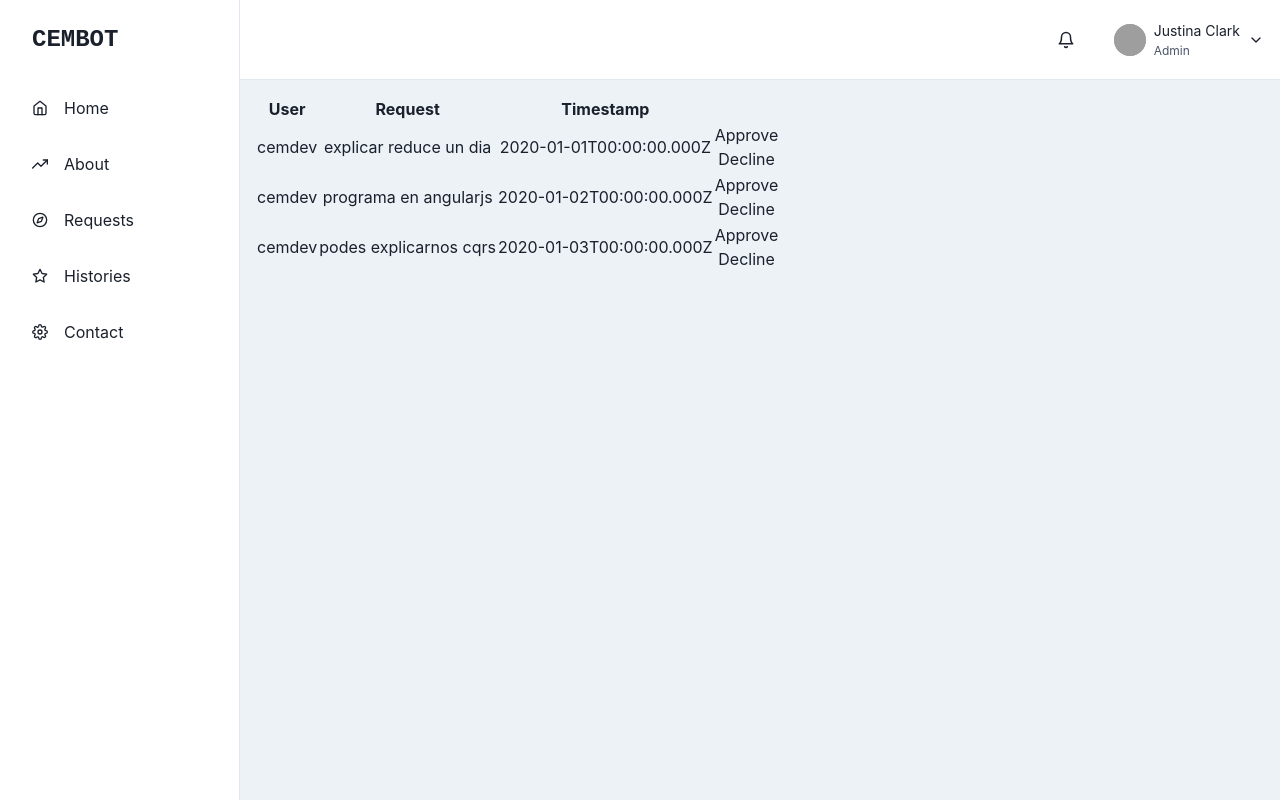
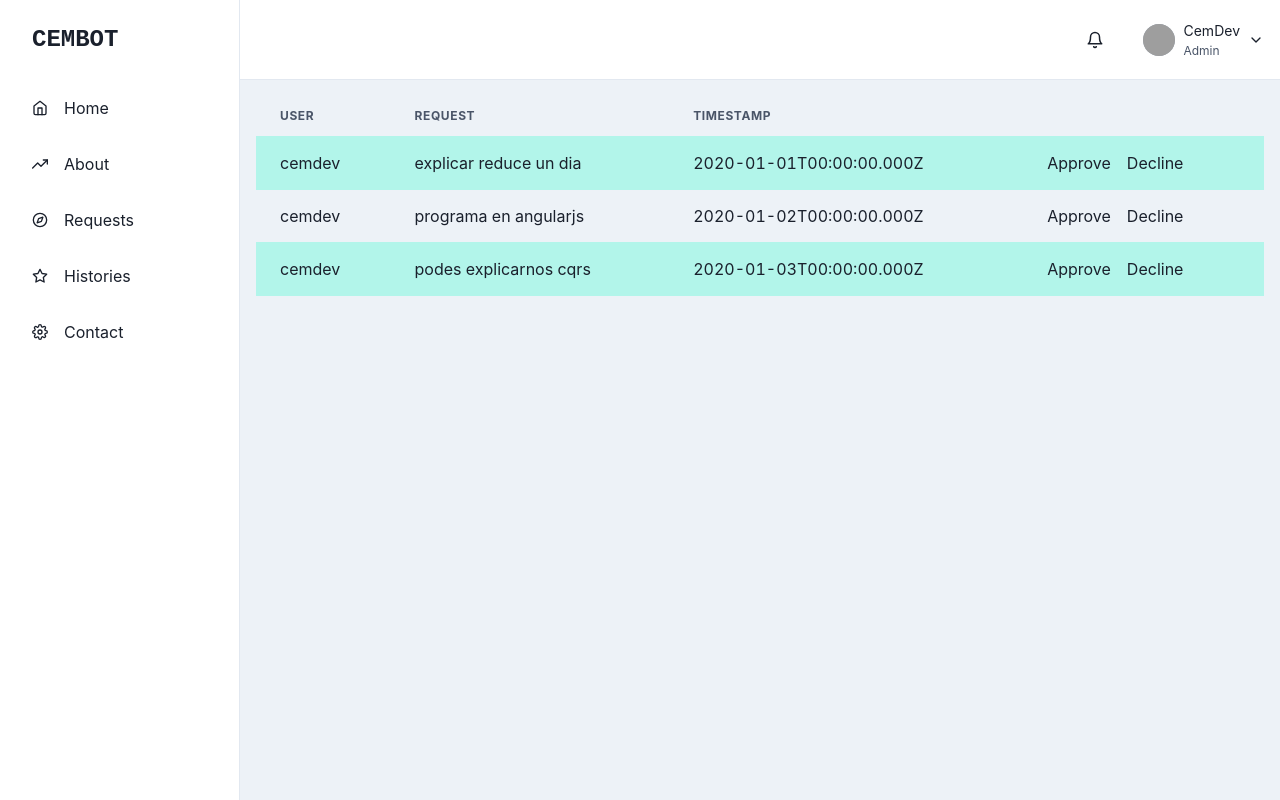
Before and after one commit to cesmunoz/cemdev-twitch, a React (Vite) app in the folder apps/client/: page /requests in a window 1280 px wide. Built offline with nearby package versions, Linux system fonts and the light colour scheme; grey boxes are pictures that could not be loaded.

Commit message:
fix: remove unnecesary components since we are usign chakra

```diff
--- a/apps/client/src/components/Common/Table/TableBody/TableRowItem/index.tsx
+++ /dev/null
@@ -1,34 +0,0 @@
-/* eslint-disable import/no-extraneous-dependencies */
-import TableRowItemActions from '../TableRowItemActions';
-
-function TableRowItem({
-  keys,
-  item,
-}: {
-  keys: any;
-  item: any;
-}) {
-  const titleKeys = keys.filter((key: any) => !key.action);
-  const actions = keys.filter((key: any) => key.action);
-
-  return (
-    <tr className="bg-white border-b dark:bg-gray-800 dark:border-gray-700 text-left">
-      {titleKeys.map((key: any) => (
-        <td
-          key={`${item.id}-${key.key}`}
-          className="py-4 px-6 text-sm font-medium text-gray-900 whitespace-nowrap"
-        >
-          {item[key.key]}
-        </td>
-      ))}
-      {actions.length > 0 && (
-        <TableRowItemActions
-          actions={actions}
-          itemId={item.id}
-        />
-      )}
-    </tr>
-  );
-}
-
-export default TableRowItem;
--- a/apps/client/src/components/Common/Table/TableBody/TableRowItemActions/index.tsx
+++ /dev/null
@@ -1,25 +0,0 @@
-/* eslint-disable jsx-a11y/no-static-element-interactions */
-/* eslint-disable jsx-a11y/click-events-have-key-events */
-function TableRowItemActions({
-  actions,
-  itemId,
-}: {
-  actions: any;
-  itemId: any;
-}) {
-  return (
-    <td className="flex py-4 px-6 text-sm font-medium text-left whitespace-nowrap">
-      {actions.map((action: any) => (
-        <div
-          key={action.action}
-          onClick={() => action.action(itemId)}
-          className="flex-1 cursor-pointer text-blue-600 hover:text-blue-900 dark:text-blue-500 dark:hover:underline"
-        >
-          {action.title}
-        </div>
-      ))}
-    </td>
-  );
-}
-
-export default TableRowItemActions;
--- a/apps/client/src/components/Common/Table/TableBody/index.tsx
+++ /dev/null
@@ -1,40 +0,0 @@
-/* eslint-disable import/no-extraneous-dependencies */
-import PropTypes from 'prop-types';
-import TableRowItem from './TableRowItem';
-
-function TableBody({
-  keys,
-  items,
-}: {
-  keys: any;
-  items?: any;
-}) {
-  return (
-    <tbody>
-      {items.map((item: any) => (
-        <TableRowItem
-          key={item.id}
-          keys={keys}
-          item={item}
-        />
-      ))}
-    </tbody>
-  );
-}
-
-TableBody.propTypes = {
-  keys: PropTypes.arrayOf(
-    PropTypes.shape({
-      key: PropTypes.string.isRequired,
-      title: PropTypes.string.isRequired,
-    }),
-  ).isRequired,
-  // eslint-disable-next-line react/forbid-prop-types
-  // items: PropTypes.arrayOf(PropTypes.object.isRequired),
-};
-
-TableBody.defaultProps = {
-  items: [],
-};
-
-export default TableBody;
--- a/apps/client/src/components/Common/Table/TableHeader/TableHeaderItem/index.tsx
+++ /dev/null
@@ -1,19 +0,0 @@
-/* eslint-disable import/no-extraneous-dependencies */
-import PropTypes from 'prop-types';
-
-function TableHeaderItem({ title }: { title: any }) {
-  return (
-    <th
-      scope="col"
-      className="py-3 px-6 text-xs font-medium tracking-wider text-left text-gray-700 uppercase dark:text-gray-400"
-    >
-      {title}
-    </th>
-  );
-}
-
-TableHeaderItem.propTypes = {
-  title: PropTypes.string.isRequired,
-};
-
-export default TableHeaderItem;
--- a/apps/client/src/components/Common/Table/TableHeader/index.tsx
+++ /dev/null
@@ -1,36 +0,0 @@
-/* eslint-disable import/no-extraneous-dependencies */
-import PropTypes from 'prop-types';
-import TableHeaderItem from './TableHeaderItem';
-
-function TableHeader({ items }: { items: any }) {
-  const titleKeys = items.filter((key: any) => !key.action);
-  const hasActions = items.filter((key: any) => key.action);
-
-  const headerItems = [
-    ...titleKeys,
-    ...(hasActions && [{ key: 'actions', title: '' }]),
-  ];
-
-  return (
-    <thead className="bg-gray-200 dark:bg-gray-700">
-      <tr>
-        {headerItems.map((item) => (
-          // eslint-disable-next-line react/jsx-props-no-spreading
-          <TableHeaderItem key={item.key} {...item} />
-        ))}
-      </tr>
-    </thead>
-  );
-}
-
-TableHeader.propTypes = {
-  items: PropTypes.arrayOf(
-    PropTypes.shape({
-      key: PropTypes.string.isRequired,
-      title: PropTypes.string.isRequired,
-      action: PropTypes.func,
-    }),
-  ).isRequired,
-};
-
-export default TableHeader;
--- a/apps/client/src/components/Common/Table/index.tsx
+++ b/apps/client/src/components/Common/Table/index.tsx
@@ -1,27 +1,76 @@
-import TableHeader from './TableHeader';
-import TableBody from './TableBody';
+import {
+  Box,
+  Flex,
+  Table,
+  Tbody,
+  Td,
+  Th,
+  Thead,
+  Tr,
+} from '@chakra-ui/react';
 
-function Table({
+function CemTable({
   headers,
   items,
 }: {
   headers: any;
   items: any;
 }) {
+  const titleKeys = headers.filter(
+    (key: any) => !key.action,
+  );
+  const actions = headers.filter((key: any) => key.action);
+
+  const headerItems = [
+    ...titleKeys,
+    ...(actions && [{ key: 'actions', title: '' }]),
+  ];
+
   return (
-    <div className="flex flex-col w-full">
-      <div className="overflow-x-auto sm:-mx-6 lg:-mx-8">
-        <div className="inline-block py-2 min-w-full sm:px-6 lg:px-8">
-          <div className="overflow-hidden shadow-md sm:rounded-lg">
-            <table className="min-w-full">
-              <TableHeader items={headers} />
-              <TableBody keys={headers} items={items} />
-            </table>
-          </div>
-        </div>
-      </div>
-    </div>
+    <Table
+      variant="striped"
+      colorScheme="teal"
+      className="min-w-full"
+    >
+      <Thead>
+        <Tr>
+          {headerItems.map((item: any) => (
+            <Th key={item.key} scope="col">
+              {item.title}
+            </Th>
+          ))}
+        </Tr>
+      </Thead>
+      <Tbody>
+        {items.map((item: any) => (
+          <Tr key={item.id}>
+            {titleKeys.map((key: any) => (
+              <Td key={`${item.id}-${key.key}`}>
+                {item[key.key]}
+              </Td>
+            ))}
+            {actions.length > 0 && (
+              <Td>
+                <Flex>
+                  {actions.map((action: any, index: number) => (
+                    <Box
+                      role="button"
+                      tabIndex={index}
+                      key={`${action.action}-${item.id}`}
+                      onClick={() => action.action(item.id)}
+                      px="2"
+                    >
+                      {action.title}
+                    </Box>
+                  ))}
+                </Flex>
+              </Td>
+            )}
+          </Tr>
+        ))}
+      </Tbody>
+    </Table>
   );
 }
 
-export default Table;
+export default CemTable;
--- a/apps/client/src/components/Layout/Header.tsx
+++ b/apps/client/src/components/Layout/Header.tsx
@@ -42,6 +42,7 @@ function Header({ onOpen, ...rest }: MobileProps) {
         base: 'space-between',
         md: 'flex-end',
       }}
+      // eslint-disable-next-line react/jsx-props-no-spreading
       {...rest}
     >
       <IconButton
@@ -86,7 +87,7 @@ function Header({ onOpen, ...rest }: MobileProps) {
                   spacing="1px"
                   ml="2"
                 >
-                  <Text fontSize="sm">Justina Clark</Text>
+                  <Text fontSize="sm">CemDev</Text>
                   <Text fontSize="xs" color="gray.600">
                     Admin
                   </Text>
```
